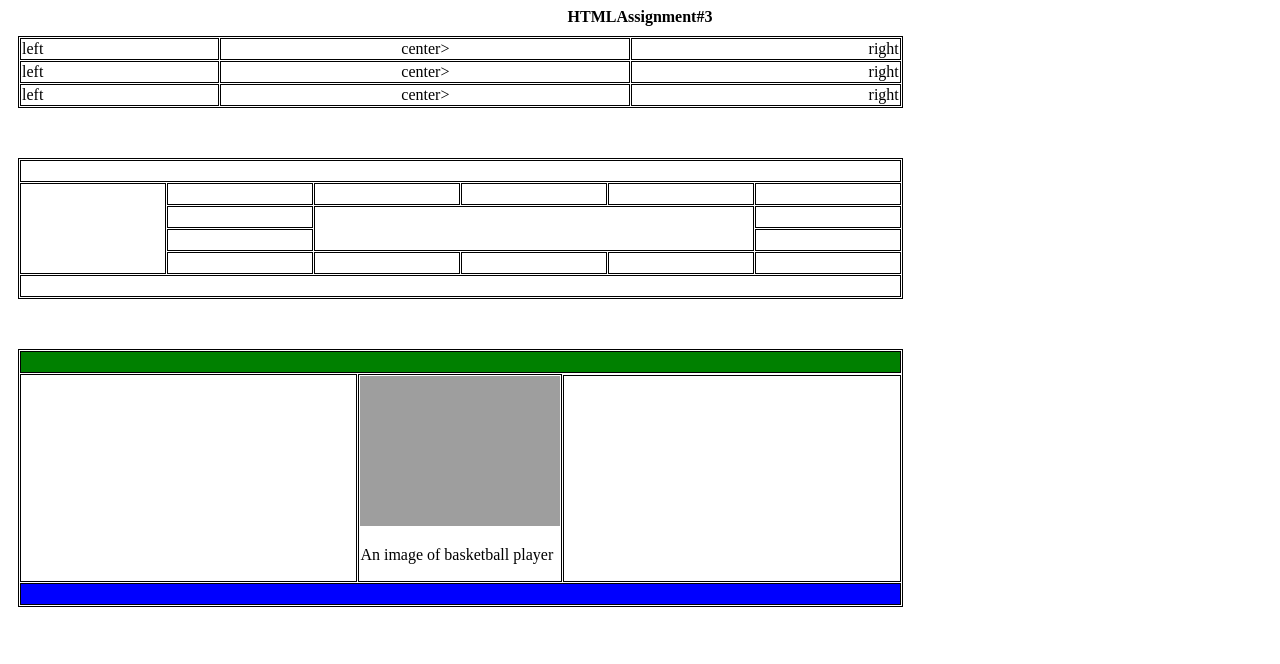
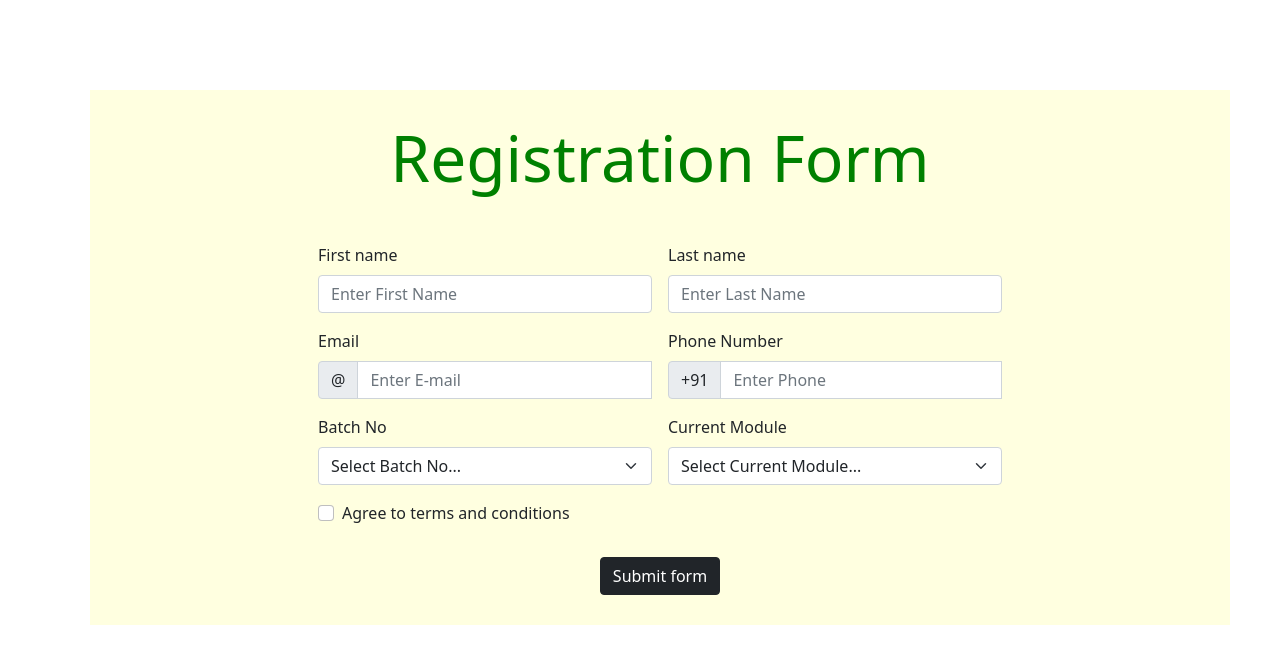
Before and after one commit to dipsikharay/HTML, a website: page index.html in a window 1280 px wide. Drawn offline with nearby package versions, Linux system fonts and the light colour scheme; grey boxes are pictures that could not be loaded.

Commit message:
Add files via upload

```diff
--- /dev/null
+++ b/index.css
@@ -0,0 +1,23 @@
+.container{
+    margin: 90px;
+    background-color:lightyellow;
+
+
+
+}
+.registratin-form {
+	width: 700px;
+  margin: auto;
+}
+
+.heading{
+    text-align: center;
+    padding: 30px;
+    margin: auto;
+    color: green;
+}
+.sub-btn{
+    text-align: center;
+    margin: auto;
+    padding: 30px;
+}
--- a/index.html
+++ b/index.html
@@ -1,95 +1,124 @@
 <!DOCTYPE html>
 <html lang="en">
 
-    <head>
-        <meta charset="UTF-8">
+<head>
+    <meta charset="UTF-8">
     <meta http-equiv="X-UA-Compatible" content="IE=edge">
     <meta name="viewport" content="width=device-width, initial-scale=1.0">
+    <title>Registration Form</title>
+    <link href="https://cdn.jsdelivr.net/npm/bootstrap@5.0.2/dist/css/bootstrap.min.css" rel="stylesheet"
+        integrity="sha384-EVSTQN3/azprG1Anm3QDgpJLIm9Nao0Yz1ztcQTwFspd3yD65VohhpuuCOmLASjC" crossorigin="anonymous">
+    <link rel="stylesheet" href="index.css">
+</head>
 
-    <link rel="stylesheet" href="assign3.css">
-    <title>Assignment 3</title>
+<body>
+    <div class="container">
+        <h1 class="display-3 heading"> <b> Registration Form </b></h1>
+        <form class="row g-3 registratin-form">
+            <div class="col-md-6">
+                <label for="first-name-input" class="form-label">First name</label>
+                <input type="text" class="form-control " id="first-name-input" placeholder="Enter First Name"
+                    autocomplete="off">
+                <div class="valid-feedback" id="first-name-valid">
+                    Perfect!
+                </div>
+                <div class="invalid-feedback" id="first-name-invalid">
+                    Please enter a valid first name.
+                </div>
+            </div>
+            <div class="col-md-6">
+                <label for="last-name-input" class="form-label">Last name</label>
+                <input type="text" class="form-control" id="last-name-input" placeholder="Enter Last Name"
+                    autocomplete="off">
+                <div class="valid-feedback" id="last-name-valid">
+                    Perfect!
+                </div>
+                <div class="invalid-feedback" id="last-name-invalid">
+                    Please enter a valid last name.
+                </div>
+            </div>
+            <div class="col-md-6">
+                <label for="email-input" class="form-label">Email</label>
+                <div class="input-group has-validation">
+                    <span class="input-group-text" id="inputGroupPrepend3">@</span>
+                    <input type="text" class="form-control " id="email-input" aria-describedby="inputGroupPrepend3"
+                        placeholder="Enter E-mail" autocomplete="off">
+                    <div class="valid-feedback" id="email-valid">
+                        Perfect!
+                    </div>
+                    <div class="invalid-feedback" id="email-invalid">
+                        Please enter a valid email.
+                    </div>
+                </div>
+            </div>
+            <div class="col-md-6">
+                <label for="phone-input" class="form-label">Phone Number</label>
+                <div class="input-group has-validation">
+                    <span class="input-group-text" id="inputGroupPrepend3">+91</span>
+                    <input type="number" class="form-control " id="phone-input" aria-describedby="inputGroupPrepend3"
+                    placeholder="Enter Phone" autocomplete="off">
+                    <div class="valid-feedback" id="valid-phone">
+                        Perfect!
+                    </div>
+                    <div class="invalid-feedback" id="invalid-phone">
+                        Please provide a valid phone number.
+                    </div>
+                </div>
+            </div>
+            <div class="col-md-6">
+                <label for="batch-input" class="form-label">Batch No</label>
+                <select class="form-select " id="batch-input" aria-describedby="validationServer04Feedback">
+                    <option selected disabled value="">Select Batch No...</option>
+                    <option>1</option>
+                    <option>2</option>
+                    <option>3</option>
+                    <option>4</option>
+                    <option>5</option>
+                </select>
+                <div id="batch-valid" class="valid-feedback">
+                    Perfect!
+                </div>
+                <div id="batch-invalid" class="invalid-feedback">
+                    Please select a valid Batch No.
+                </div>
+            </div>
+            <div class="col-md-6">
+                <label for="module-input" class="form-label">Current Module</label>
+                <select class="form-select " id="module-input" aria-describedby="validationServer04Feedback">
+                    <option selected disabled value="">Select Current Module...</option>
+                    <option>5</option>
+                    <option>6</option>
+                    <option>7</option>
+                </select>
+                <div id="module-valid" class="valid-feedback">
+                    Perfect!
+                </div>
+                <div id="module-invalid" class="invalid-feedback">
+                    Please select a valid Module No.
+                </div>
+            </div>
 
-    </head>
-    <body>
-        <div class="center">
-        <strong>HTMLAssignment#3</strong>
+            <div class="col-12">
+                <div class="form-check">
+                    <input class="form-check-input " type="checkbox" value="" id="terms-conditions"
+                        aria-describedby="invalidCheck3Feedback">
+                    <label class="form-check-label" for="terms-conditions">
+                        Agree to terms and conditions
+                    </label>
+                    <div id="invalid-check" class="invalid-feedback">
+                        You must agree before submitting.
+                    </div>
+                </div>
+            </div>
+            <div class="col-12 sub-btn">
+                <button class="btn btn-dark btn-md " type="button" onclick="validate()">Submit form</button>
+            </div>
+        </form>
+    </div>
+    <script src="https://cdn.jsdelivr.net/npm/bootstrap@5.0.2/dist/js/bootstrap.bundle.min.js"
+        integrity="sha384-MrcW6ZMFYlzcLA8Nl+NtUVF0sA7MsXsP1UyJoMp4YLEuNSfAP+JcXn/tWtIaxVXM"
+        crossorigin="anonymous"></script>
+    <script src="index.js"></script>
+</body>
 
-        </div>
-        <div>
-            <table class="middle">
-                <tr>
-                    <td>left</td>
-                    <td class="center">center></td>
-                    <td class="right">right</td>
-                </tr>
-                <tr>
-                    <td>left</td>
-                    <td class="center">center></td>
-                    <td class="right">right</td>
-                </tr>
-                <tr>
-                    <td>left</td>
-                    <td class="center">center></td>
-                    <td class="right">right</td>
-                </tr>
-            </table>
-            <p>&nbsp;</p>
-            <table class="middle">
-                <tr>
-                    <td colspan="6"> &nbsp;</td>
-                </tr>
-                <tr>
-                    <td rowspan="4">&nbsp;</td>
-                    <td>&nbsp;</td>
-                    <td>&nbsp;</td>
-                    <td>&nbsp;</td>
-                    <td>&nbsp;</td>
-                    <td>&nbsp;</td>
-
-                </tr>
-                <tr>
-                    <td>&nbsp;</td>
-                    <td colspan="3" rowspan="2">&nbsp;</td>
-                    <td>&nbsp;</td>
-                </tr>
-                <tr>
-                    <td>&nbsp;</td>
-                    <td>&nbsp;</td>
-                </tr>
-                <tr>
-                    <td>&nbsp;</td>
-                    <td>&nbsp;</td>
-                    <td>&nbsp;</td>
-                    <td>&nbsp;</td>
-                    <td>&nbsp;</td>
-
-                </tr>
-                <tr>
-                    <td colspan="6">&nbsp;</td>
-                </tr>
-            </table>
-            <p>&nbsp;</p>
-            <table class="middle">
-                <tr>
-                    <td colspan="3" class="green">&nbsp;</td>
-                </tr>
-                <tr>
-                    <td rowspan="2">&nbsp;</td>
-                    <td rowspan="2" width="150">
-    <img class="img-1" src="https://www.masterclass.com/course-images/attachments/6zx7878KdosvRmjEgdpf39Db?width=400&height=400&fit=cover&dpr=2" alt="">
-    <p>An image of  basketball player</p>
-                </td>
-                    </tr>
-                    <tr>
-                        <td>&nbsp;</td>
-                    </tr>
-                    <tr>
-                    <td colspan="3" class="blue">&nbsp;</td>
-                    </tr>
-
-            </table>
-        </div>
-
-
-    </body>
 </html>
--- /dev/null
+++ b/index.js
@@ -0,0 +1,96 @@
+validate = () => {
+    let firstNameInput = document.getElementById('first-name-input').value
+    let lastNameInput = document.getElementById('last-name-input').value
+    let emailInput = document.getElementById('email-input').value
+    let phoneInput = document.getElementById('phone-input').value
+    let batchInput = document.getElementById('batch-input').value
+    let moduleInput = document.getElementById('module-input').value
+    let tNcInput = document.getElementById('terms-conditions').checked
+
+    let error = false
+
+    if (firstNameInput.length >= 3) {
+        document.getElementById('first-name-valid').style.display = 'block'
+        document.getElementById('first-name-invalid').style.display = 'none'
+    } else {
+        document.getElementById('first-name-invalid').style.display = 'block'
+        document.getElementById('first-name-valid').style.display = 'none'
+        error = true
+    }
+
+    if (lastNameInput.length >= 3) {
+        document.getElementById('last-name-valid').style.display = 'block'
+        document.getElementById('last-name-invalid').style.display = 'none'
+    } else {
+        document.getElementById('last-name-invalid').style.display = 'block'
+        document.getElementById('last-name-valid').style.display = 'none'
+        error = true
+    }
+
+    if (
+        emailInput &&
+        emailInput.includes("@") &&
+        emailInput.includes(".") &&
+        emailInput.lastIndexOf(".") <= emailInput.length - 3 &&
+        emailInput.indexOf('@') !== 0
+    ) {
+        document.getElementById("email-valid").style.display = "block";
+        document.getElementById("email-invalid").style.display = "none";
+    } else {
+        document.getElementById("email-invalid").style.display = "block";
+        document.getElementById("email-valid").style.display = "none";
+        error = true
+    }
+
+    if (phoneInput.length === 10) {
+        document.getElementById('valid-phone').style.display = 'block'
+        document.getElementById('invalid-phone').style.display = 'none'
+    } else {
+        document.getElementById('invalid-phone').style.display = 'block'
+        document.getElementById('valid-phone').style.display = 'none'
+        error = true
+    }
+
+    if (batchInput) {
+        document.getElementById('batch-valid').style.display = "block";
+        document.getElementById('batch-invalid').style.display = "none";
+    } else {
+        document.getElementById('batch-invalid').style.display = "block";
+        document.getElementById('batch-valid').style.display = "none";
+        error = true
+    }
+    if (moduleInput) {
+        document.getElementById('module-valid').style.display = "block";
+        document.getElementById('module-invalid').style.display = "none";
+    } else {
+        document.getElementById('module-invalid').style.display = "block";
+        document.getElementById('module-valid').style.display = "none";
+        error = true
+    }
+    if(tNcInput) {
+		document.getElementById("invalid-check").style.display = "none";
+	} else {
+		document.getElementById("invalid-check").style.display = "block";
+		error = true
+	}
+
+    if(!error) {
+        alert('Your details have been saved successfully!')
+
+        document.getElementById('first-name-input').value = '';
+        document.getElementById('last-name-input').value = '';
+        document.getElementById('email-input').value = '';
+        document.getElementById('phone-input').value = '';
+        document.getElementById('batch-input').value = '';
+        document.getElementById('module-input').value = '';
+        document.getElementById('terms-conditions').checked = false
+
+        document.getElementById('first-name-valid').style.display = 'none';
+        document.getElementById('last-name-valid').style.display = 'none';
+        document.getElementById("email-valid").style.display = 'none';
+        document.getElementById('valid-phone').style.display = 'none';
+        document.getElementById("batch-valid").style.display = 'none';
+        document.getElementById("module-valid").style.display = 'none';
+    }
+
+}
```
